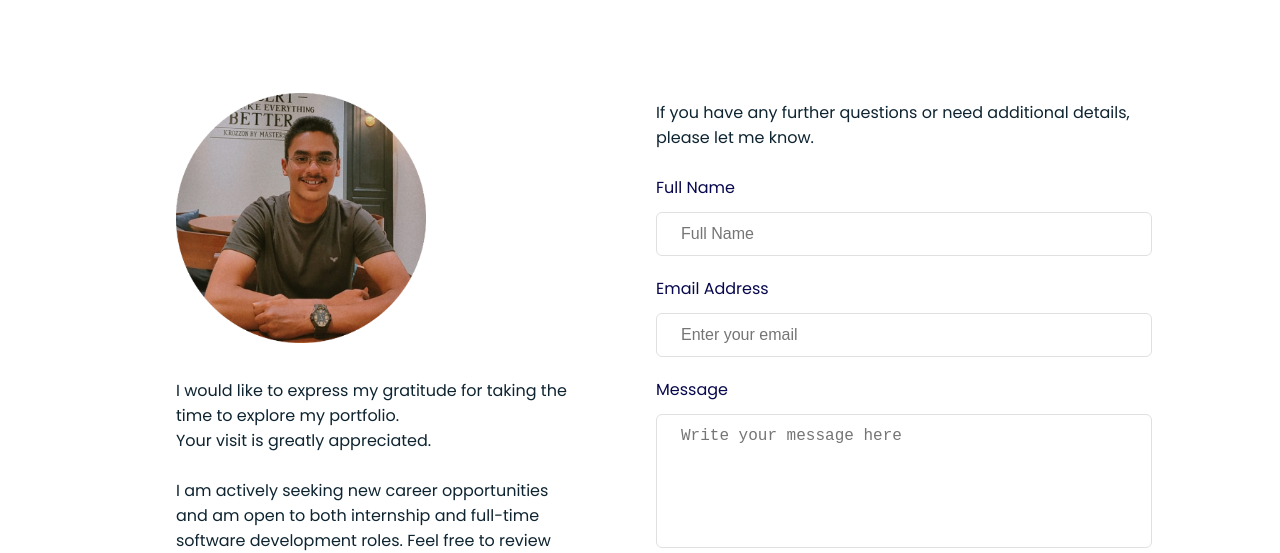
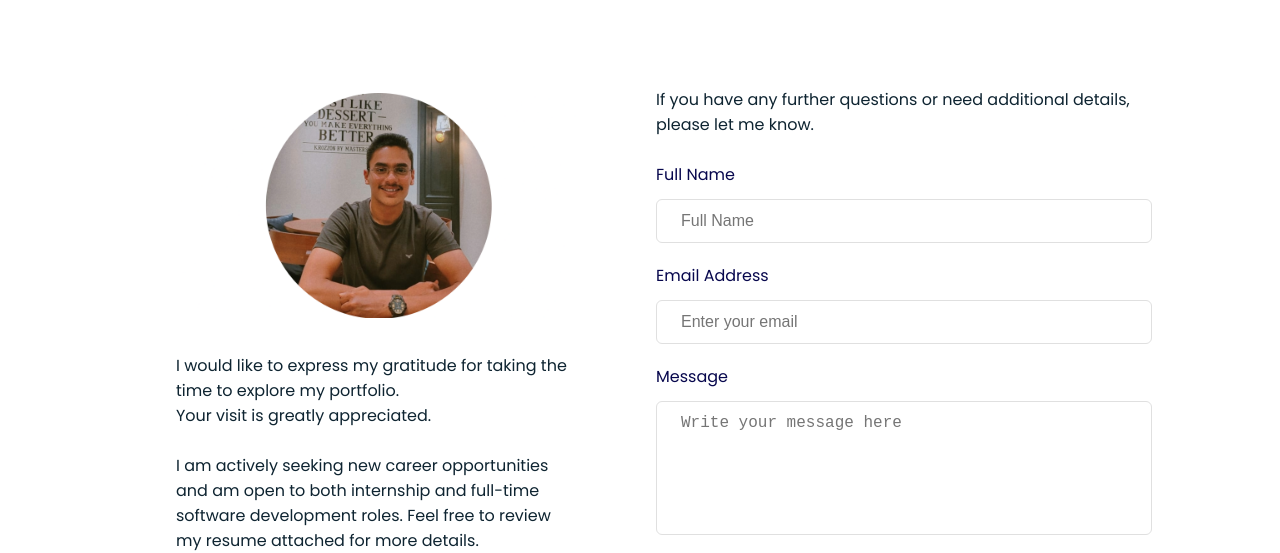
Before and after one commit to golemvincible/portfolio, a plain HTML site: page index.html in a window 1280 px wide. Shown: the part 4377-4930 px from the top of the page. Drawn offline with nearby package versions, Linux system fonts and the light colour scheme.

Commit message:
minor fixes

```diff
--- a/assets/css/styles.css
+++ b/assets/css/styles.css
@@ -206,11 +206,10 @@ img{
 
 .circle--test{
   /* margin-left: 18%;    */
-  height: 250px;
-  width: 250px;
+
   transition: all 0.2s ease-in;
   &:hover {
-		cursor: pointer;
+
 		border: none;
 		filter: grayscale(60%);
 		/* box-shadow: 0 10px 20px rgba(0, 0, 0, 0.19), 0 6px 6px rgba(0, 0, 0, 0.23); */
--- a/index.html
+++ b/index.html
@@ -293,7 +293,7 @@
 
                         <div class="formbold-form-wrapper">
                             <div class="port--img">
-                                <img src="assets/img/port2-test.png" alt="" class="circle--test">
+                                <img src="assets/img/port3.png" alt="" class="circle--test">
                             </div>
                             <p class="about__text">
                                 I would like to express my gratitude for taking the time to explore my portfolio.
```
